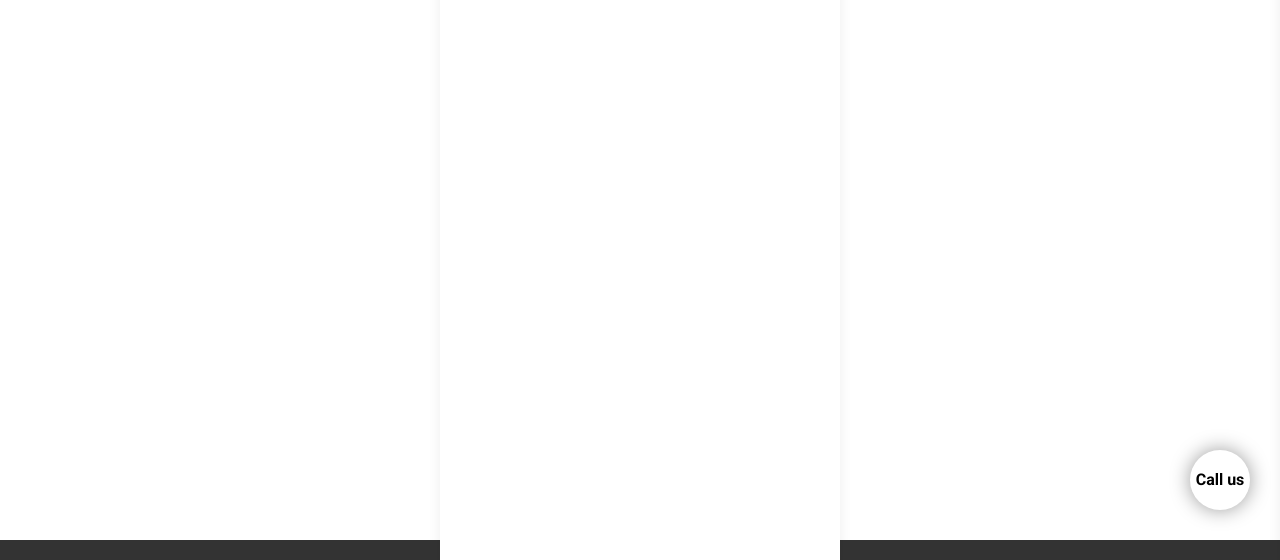
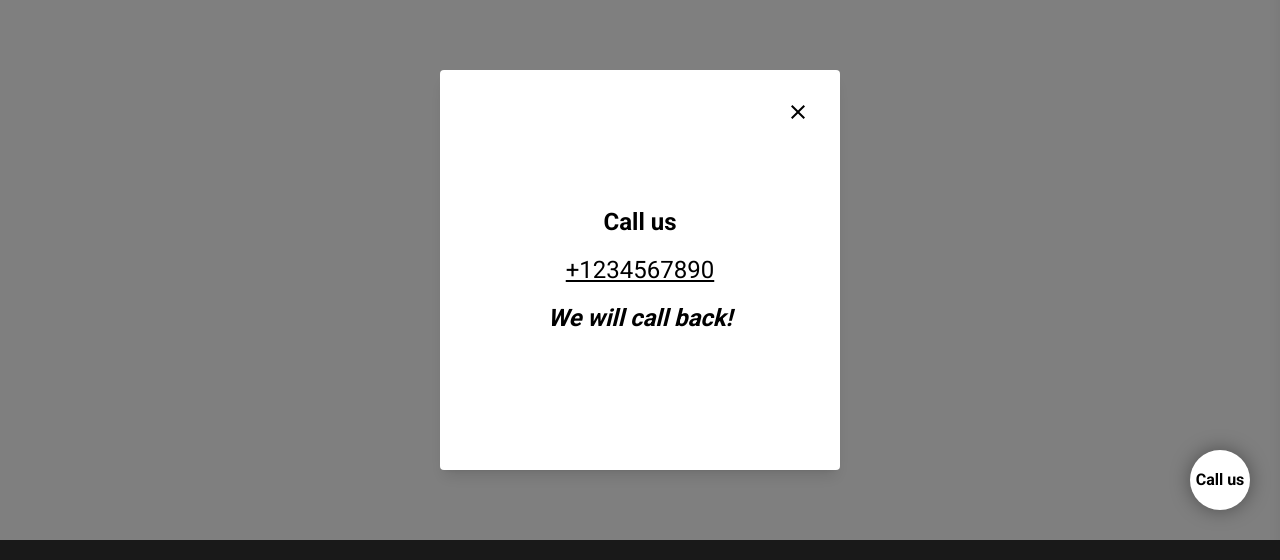
Before and after one commit to BlazerXXI/next-js-store, a Next.js app: page / in a window 1280 px wide. Both pictures are taken after a click on the button "Call us". Shown: the part 190-750 px from the top of the page. Built offline with nearby package versions, Linux system fonts and the light colour scheme; no server answers.

Commit message:
add popup

```diff
--- a/src/app/components/Popup.tsx
+++ b/src/app/components/Popup.tsx
@@ -1,23 +1,41 @@
 "use client";
 import React, { useState } from "react";
+import CloseIcon from "@mui/icons-material/Close";
 
 const Popup = () => {
 	const [popup, setPopup] = useState(false);
 
 	const openPopup = () => {
 		setPopup(!popup);
+
+		const body = document.querySelector("body");
+		body?.classList.toggle("overflow-hidden");
 	};
 
 	return (
 		<>
+			<i
+				className={`${
+					popup ? "flex" : "hidden"
+				} call-us__bg fixed top-[60px] right-0 z-[7] cursor-pointer flex justify-center items-center w-screen h-screen bg-black opacity-50 `}
+				onClick={openPopup}
+			></i>
 			<div
 				className={`${
 					popup ? "flex" : "hidden"
-				} fixed top-1/2 left-1/2 translate-x-[-50%] translate-y-[-50%] z-50 bg-white shadow-lg rounded p-4 md:first-letter:h-[400px] md:w-[400px] w-screen h-screen mt-[60px]`}
+				} justify-center text-2xl flex-col gap-4 items-center fixed top-1/2 left-1/2 translate-x-[-50%] translate-y-[-50%] z-[9] bg-white shadow-lg rounded p-[30px] md:h-[400px] md:w-[400px] w-screen h-screen mt-[60px]`}
 			>
-				<h3>popup</h3>
+				<CloseIcon
+					className="cursor-pointer absolute top-[30px] right-[30px]"
+					onClick={openPopup}
+				/>
+				<h3 className="font-bold">Call us</h3>
+				<a className="underline" href="tel:1234567890">
+					+1234567890
+				</a>
+				<i className="font-bold">We will call back!</i>
 			</div>
-			<button onClick={openPopup} className="call-us">
+			<button onClick={openPopup} className="call-us z-[8]">
 				Call us
 			</button>
 		</>
--- a/src/app/globals.scss
+++ b/src/app/globals.scss
@@ -32,7 +32,6 @@ body {
 	position: fixed;
 	bottom: 100px;
 	right: 30px;
-	z-index: 100;
 	justify-content: center;
 	align-items: center;
 	width: 60px;
```
